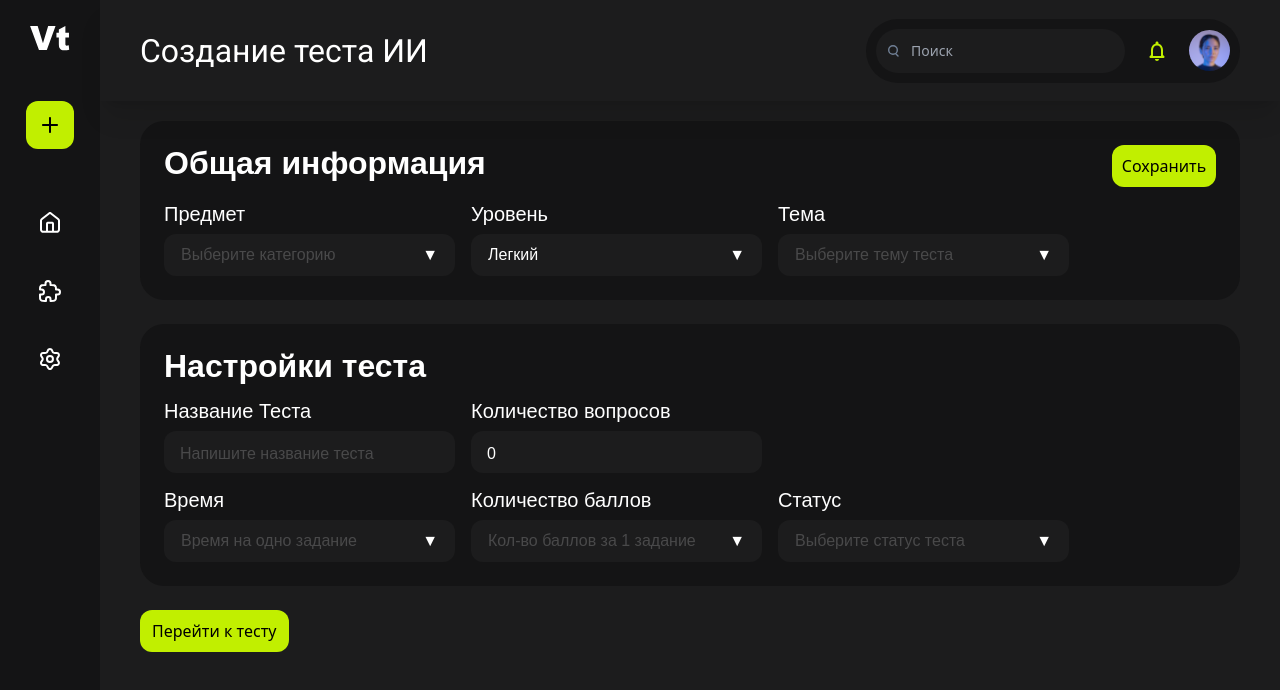
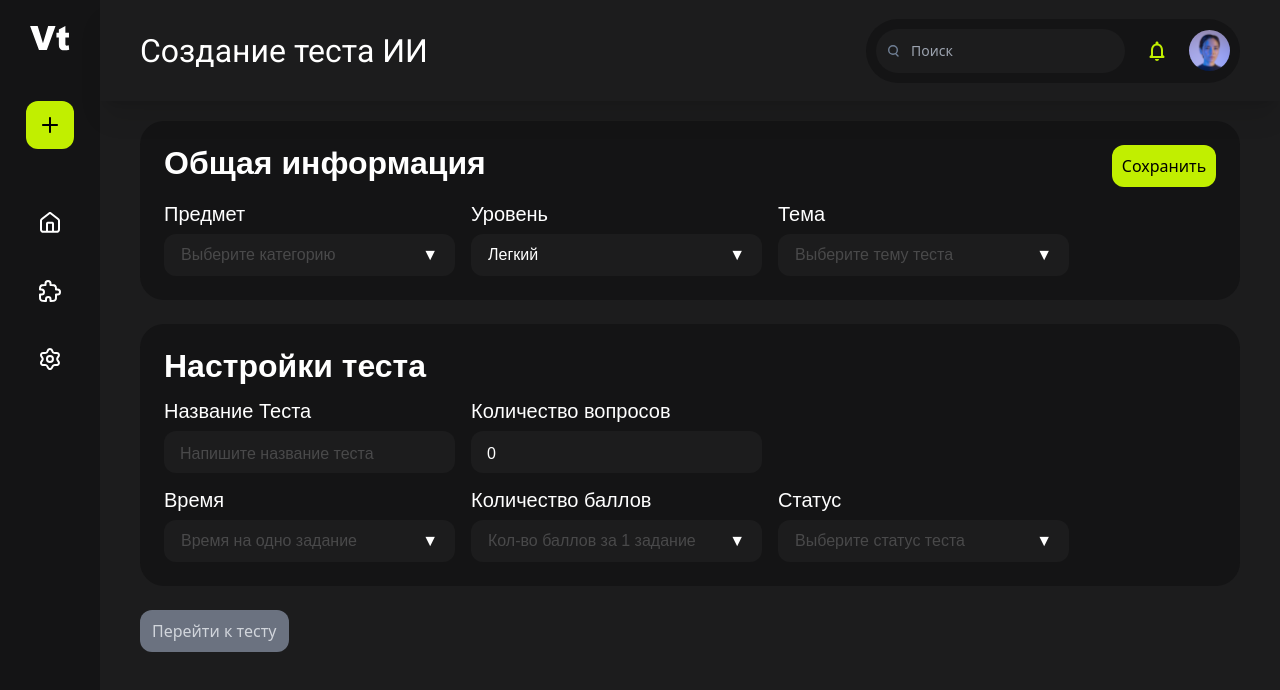
Before and after one commit to logickoff123/ProductValltest, a Next.js app: page /catalog/create_test_ai in a window 1280 px wide. Shown: the top 690 px of the page. Built offline with nearby package versions, Linux system fonts and the light colour scheme.

Commit message:
createTestAI + serverHooks

```diff
--- a/src/app/layout.tsx
+++ b/src/app/layout.tsx
@@ -1,5 +1,7 @@
 import type { Metadata } from "next";
 import "./globals.css";
+import Providers from "./provider";
+
 
 
 export const metadata: Metadata = {
@@ -17,7 +19,7 @@ export default function RootLayout({
       <body
         className="w-full h-full"
       >
-        {children}
+        <Providers>{children}</Providers>
       </body>
     </html>
   );
--- /dev/null
+++ b/src/app/provider.tsx
@@ -0,0 +1,10 @@
+"use client";
+
+import { QueryClient, QueryClientProvider } from "@tanstack/react-query";
+import { ReactNode, useState } from "react";
+
+export default function Providers({ children }: { children: ReactNode }) {
+    const [queryClient] = useState(() => new QueryClient());
+
+    return <QueryClientProvider client={ queryClient }> { children } </QueryClientProvider>;
+}
--- a/src/components/create_test_ai/generalInformation/index.tsx
+++ b/src/components/create_test_ai/generalInformation/index.tsx
@@ -18,11 +18,13 @@ export function GeneralInformation() {
     const topic = useTestCreateAI((state) => state.creationInfoAI.topic);
     const setInfo = useTestCreateAI((state) => state.setInfo);
     const creationInfoAI = useTestCreateAI((state) => state.creationInfoAI);
+    const isTestOptionsValid = useTestCreateAI((state) => state.isTestOptionsValid)
+
 
 
     useEffect(() => {
         setInfo({ subject, difficulty, topic });
-    }, [subject, difficulty, topic, setInfo]);
+    }, [subject, difficulty, topic, setInfo, isTestOptionsValid]);
 
     // const [description, setDescription] = useState(""); // Храним описание
 
@@ -37,7 +39,7 @@ export function GeneralInformation() {
         <div className="bg-secondaryBackground rounded-[24px] px-[24px] pt-[24px] pb-[24px] mb-[24px]">
             <div className="flex justify-between">
                 <h1 className="text-white font-['Arial'] font-bold text-[32px] leading-[36.8px]">Общая информация</h1>
-                <Link onClick={() => console.log(creationInfoAI)} href="" className="flex bg-[rgba(193,239,0,1)] text-black font-sans font-normal text-[16px] leading-[18.4px] rounded-[12px] w-[104px] h-[42px] justify-center items-center">
+                <Link onClick={() => console.log({ creationInfoAI: creationInfoAI, isTestOptionsValid: isTestOptionsValid() })} href="" className="flex bg-[rgba(193,239,0,1)] text-black font-sans font-normal text-[16px] leading-[18.4px] rounded-[12px] w-[104px] h-[42px] justify-center items-center">
                     Сохранить
                 </Link>
             </div>
--- a/src/components/create_test_ai/testSettings/index.tsx
+++ b/src/components/create_test_ai/testSettings/index.tsx
@@ -1,25 +1,88 @@
 "use client";
 
 import React, { useEffect, useState } from "react";
-import Link from "next/link";
 import Dropdown from "../dropdown";
 import TextPrompt from "../textPrompt"; // Импортируем компонент textarea
-import { DropdownProvider } from "../dropdown/dropdownContext";
 import { useTestCreateAI } from "@/store/create_test/CreateTestAI";
-
+import { useRouter } from 'next/navigation';
+import { useMutation } from "@tanstack/react-query";
+import axios from "axios";
+import { TestAI } from "@/types/Test/test";
+import { useQuery } from "@tanstack/react-query";
+import { useTestSession } from "@/store/TestSession/useTestSession";
 
 
 
 export function TestSettings() {
 
+    const { push } = useRouter()
+
+    const creationInfoAI = useTestCreateAI((state) => state.creationInfoAI)
     const testName = useTestCreateAI((state) => state.creationInfoAI.name)
     const totalQuestions = useTestCreateAI((state) => state.creationInfoAI.totalQuestions)
     const setInfo = useTestCreateAI((state) => state.setInfo)
+    const isTestOptionsValid = useTestCreateAI((state) => state.isTestOptionsValid)
 
     useEffect(() => {
         setInfo({ name: testName, totalQuestions })
+        isTestOptionsValid()
+
     }, [setInfo, testName, totalQuestions])
 
+    const [isClick, setIsClick] = useState() // нажали кнопку -> данные ушли на сервер
+
+
+
+    const [testId, setTestId] = useState("")
+
+    // отправляю данные для нейронки
+    const postTest = async (newTest: Partial<TestAI>) => {
+        const response = await axios.post('/api/creationTestAI', newTest);
+        return response.data; // ожидаю, что сервер вернёт { testId: "123" }
+    };
+
+    // получаю тест
+    const getTest = async (testId: string) => {
+        const response = await axios.get(`/api/getTest/${testId}`);
+        return response.data; // ожидаю, что сервер вернёт { test: { ...данные теста... } }
+    };
+
+    // отправляю данные для нейронки
+    const { mutate, isPending } = useMutation({
+        mutationFn: postTest,
+        onSuccess: (data) => {
+            setTestId(data.testId);
+        },
+    });
+
+    // получаю тест
+    const { data } = useQuery({
+        queryKey: ['getTest', testId], // заменить на testID
+        queryFn: () => getTest(testId),
+        enabled: !!testId,
+
+    })
+
+    // передаю данные в хранилище сессии, чтобы на след страинцы отображался тест
+    const setProblems = useTestSession((state) => state.setProblems)
+    const setTestName = useTestSession((state) => state.setTestName)
+
+    const handleSubmit = async () => {
+        setIsClick(true)
+        mutate(creationInfoAI)
+
+    }
+
+    // если все отправилось, ТО МЫ ОТПРАВЛЯЕМ ЮЗЕРА НА СТРАНИЦУ С ТЕСТОМ// возможны ошибки
+    useEffect(() => {
+        if (data?.test) {
+            setProblems(data.test.problems);
+            setTestName(data.test.name);
+            push(`/catalog/preview/ai_test/${testId}`);
+        }
+    }, [data, testId, push]);
+
+    // UI ONLY not FUNC
     const [time, setTime] = useState("");
     const [numberOfPoints, setNumberOfPoints] = useState("");
     const [status, setStatus] = useState("");
@@ -55,9 +118,21 @@ export function TestSettings() {
                 </div>
             </div>
             <div>
-                <Link href="/catalog/preview/ai_test/1" className="flex bg-[rgba(193,239,0,1)] text-black font-sans font-normal text-[16px] leading-[18.4px] rounded-[12px] px-[12px] w-fit h-[42px] justify-center items-center">
+                <button
+                    disabled={!isTestOptionsValid() || isClick}
+                    onClick={handleSubmit}
+                    className={`flex px-[12px] w-fit h-[42px] justify-center items-center rounded-[12px] ${isTestOptionsValid() && !isClick ? "bg-[rgba(193,239,0,1)] text-black" : "bg-gray-500 text-gray-300 cursor-not-allowed"
+                        }`}>
                     Перейти к тесту
-                </Link>
+
+                </button>
+
+                {/* ИДЕТ ЗАПРОС НА СЕРВЕР, мы ждем, поменять на isClick */}
+                {isPending &&
+                    <div className=" mt-10 text-center text-white rounded-xl bg-secondaryBackground px-2 py-4 w-1/5">
+                        Текст генерируется, ожидайте
+                    </div>
+                }
             </div>
         </div>
 
```
